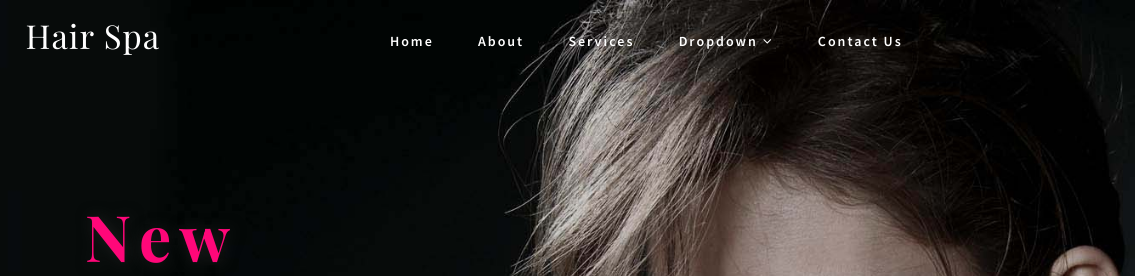
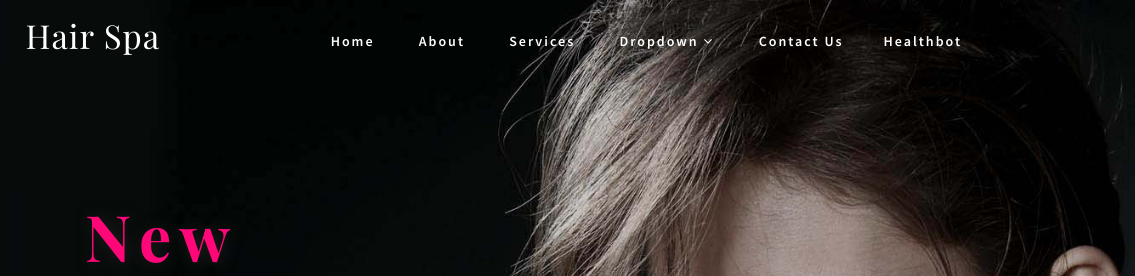
Before and after one commit to sameer2806/project17, a plain HTML site: page index.html in a window 1280 px wide. Shown: the top 276 px of the page, 0-1135 px from the left. Drawn offline with nearby package versions, Linux system fonts and the light colour scheme.

Commit message:
Update index.html

```diff
--- a/index.html
+++ b/index.html
@@ -76,6 +76,9 @@
           </li>
           <li>
             <a href="contact.html">Contact Us</a>
+          <li>
+            <a href="heaalthbot.html">Healthbot</a>
+
           </li>
         </ul>
 
```
